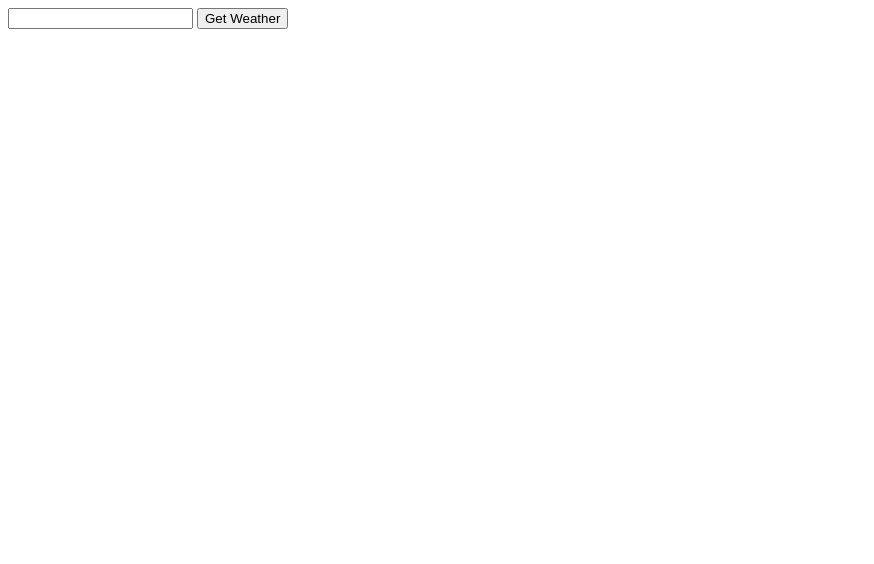
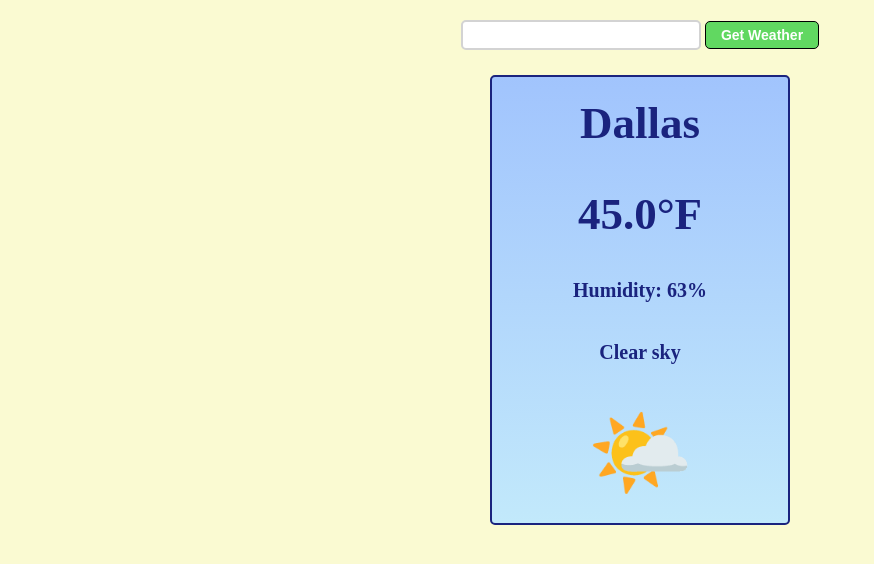
Before and after one commit to Emir-Mnassri/weatherApp, a plain HTML site: page index.html in a window 1280 px wide. Shown: the whole page, without its empty margins (0-874 px from the left). Drawn offline with Linux system fonts and the light colour scheme; files that its build step writes are made by us from their sources.

Commit message:
implemented the app design.

```diff
--- a/index.html
+++ b/index.html
@@ -5,19 +5,19 @@
     <meta name="viewport" content="width=device-width, initial-scale=1.0">
     <title>Weather Today</title>
     <script src="scripts/script.js" defer></script>
-    <link rel="stylesheet" href="style.css">
+    <link rel="stylesheet" href="styles/style.css">
     <link rel="shortcut icon" href="icons/weather.webp" type="image/webp">
 </head>
 <body>
     <form action="POST" class="weatherForm">
-        <input type="text" name="" id="">
-        <input type="submit" value="Get Weather">
+        <input type="text" name="" id="cityName">
+        <input type="submit" value="Get Weather" id="weatherButton">
         <div id="displayWeatherInfo">
-            <div id="city"></div>
-            <div id="degrees"></div>
-            <div id="humidity"></div>
-            <div id="skyState"></div>
-            <div id="emojie"></div>
+            <div id="city">Dallas</div>
+            <div id="temperature">45.0°F</div>
+            <div id="humidity">Humidity: 63%</div>
+            <div id="skyState">Clear sky</div>
+            <div id="emojie">🌤️</div>
         </div>
     </form>
 </body>
--- a/styles/style.css
+++ b/styles/style.css
@@ -0,0 +1,74 @@
+* {
+    margin: 0px;
+    box-sizing: border-box;
+}
+
+body {
+    text-align: center;
+    background-color: lightgoldenrodyellow;
+}
+
+#cityName {
+    padding: 5px 20px;
+    border-radius: 5px;
+    border: 2px solid lightgray;
+    font-size: 14px;
+    font-weight: bold;
+}
+
+#weatherButton {
+    background-color: rgb(97, 216, 97);
+    color: white;
+    font-weight: bold;
+    font-size: 14px;
+    padding: 5px 15px;
+    border-radius: 5px;
+    border: 1px solid black;
+    cursor: pointer;
+}
+
+#weatherButton:hover {
+    background-color: rgb(83, 231, 83);
+}
+
+.weatherForm {
+    margin-top: 20px;
+}
+
+#displayWeatherInfo {
+    border: 2px solid;
+    height: 450px;
+    width: 300px;
+    margin: auto;
+    margin-top: 25px;
+    border-radius: 5px;
+    display: flex;
+    flex-direction: column;
+    justify-content: space-around;
+    background: linear-gradient(to bottom, #a1c4fd, #c2e9fb);
+    color: #1a237e;
+}
+
+#city {
+    font-size: 45px;
+    font-weight: bold;
+}
+
+#temperature {
+    font-size: 45px;
+    font-weight: bold;
+}
+
+#humidity {
+    font-weight: bold;
+    font-size: 20px;
+}
+
+#skyState {
+    font-weight: bold;
+    font-size: 20px;
+}
+
+#emojie {
+    font-size: 85px;
+}
```
